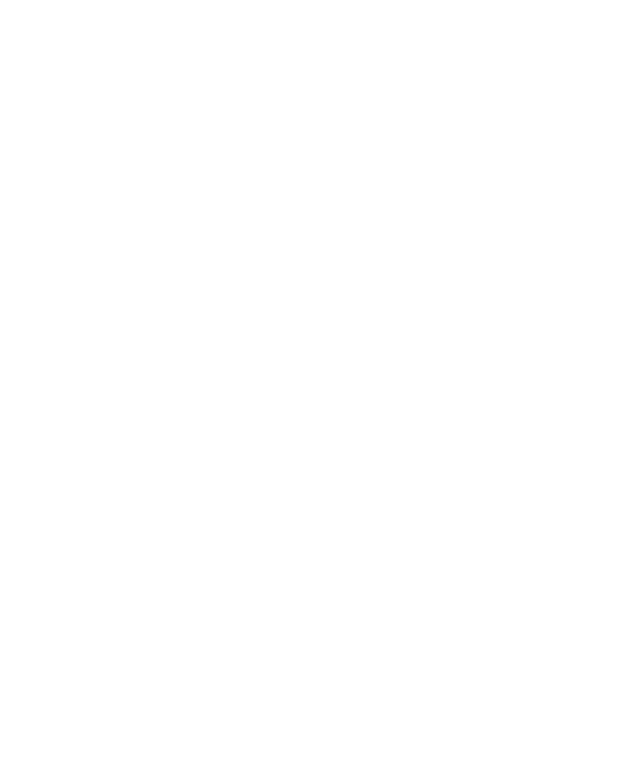
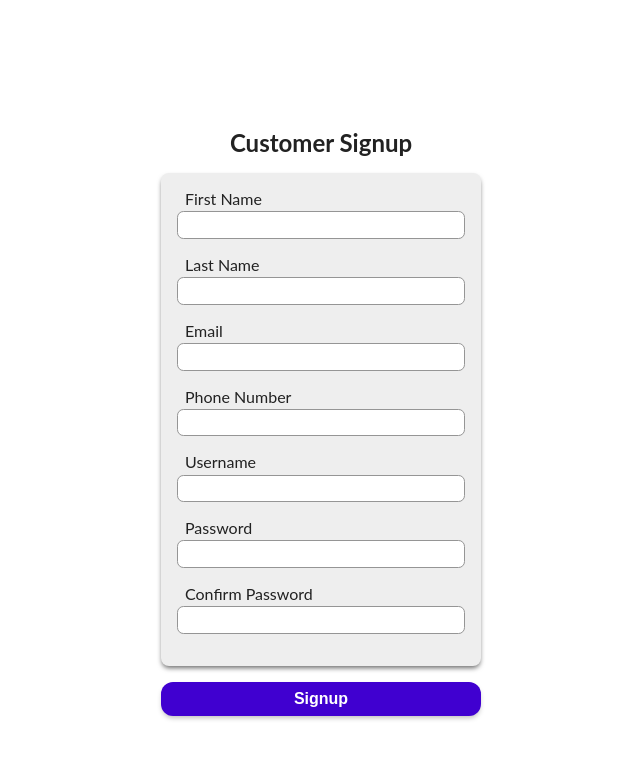
Before and after one commit to SEPT-MEDS/bookaroo, a React (Create React App) app in the folder frontend/: page /signup/customer in a window 1280 px wide. Shown: the top 758 px of the page, without its empty margins (319-959 px from the left). Built offline with nearby package versions, Linux system fonts and the light colour scheme.

Commit message:
Change customer signup frontend route

```diff
--- a/frontend/src/pages/index.js
+++ b/frontend/src/pages/index.js
@@ -43,7 +43,7 @@
         <Route path="/login" exact component={LoginPage} />
         <Route path="/contact" exact component={ContactPage} />
         <Route path="/about" exact component={AboutPage} />
-        <Route path="/customerSignup" exact component={CustomerSignupPage} />
+        <Route path="/signup/customer" exact component={CustomerSignupPage} />
       </Switch>
     </>
   )
```
